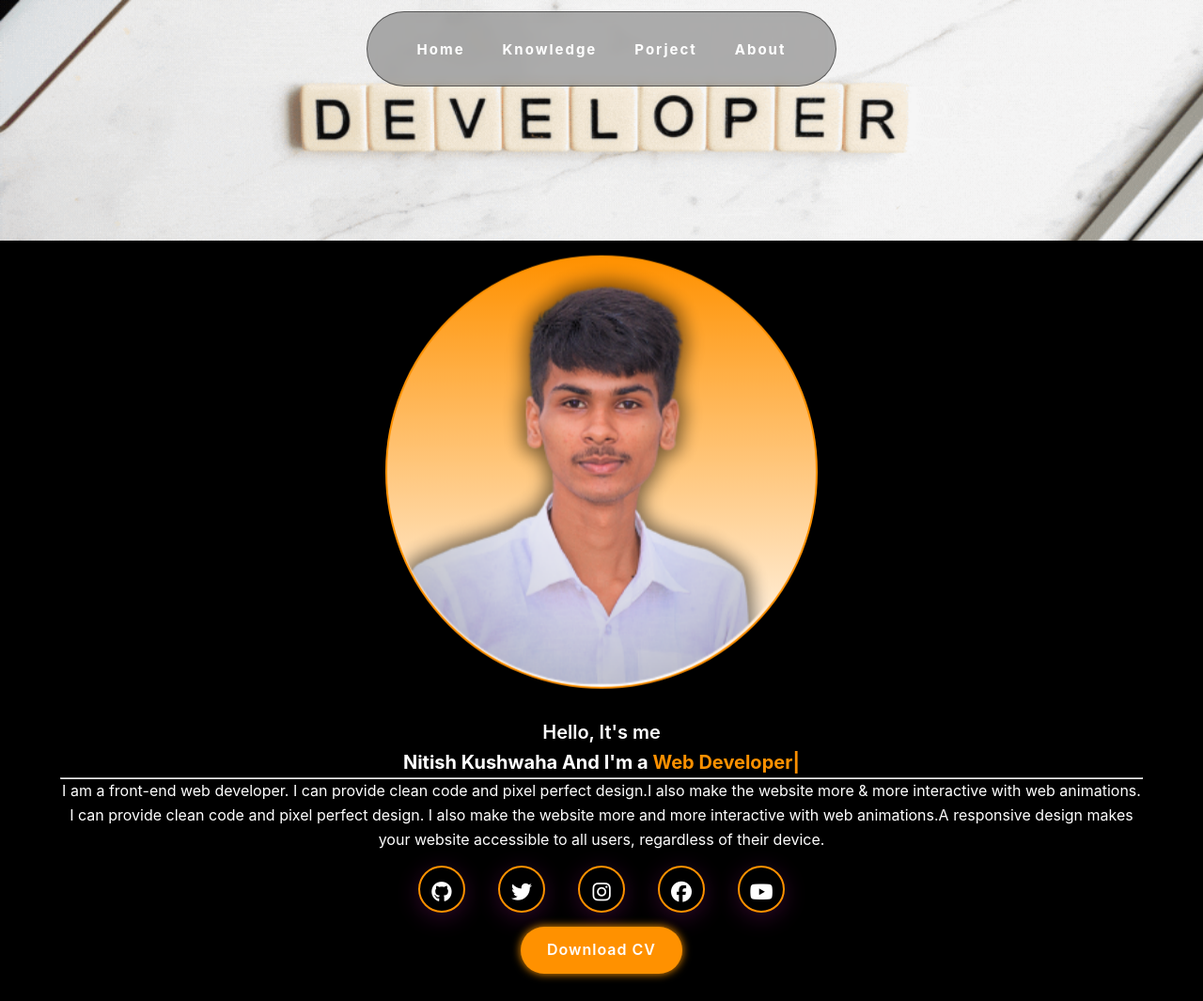
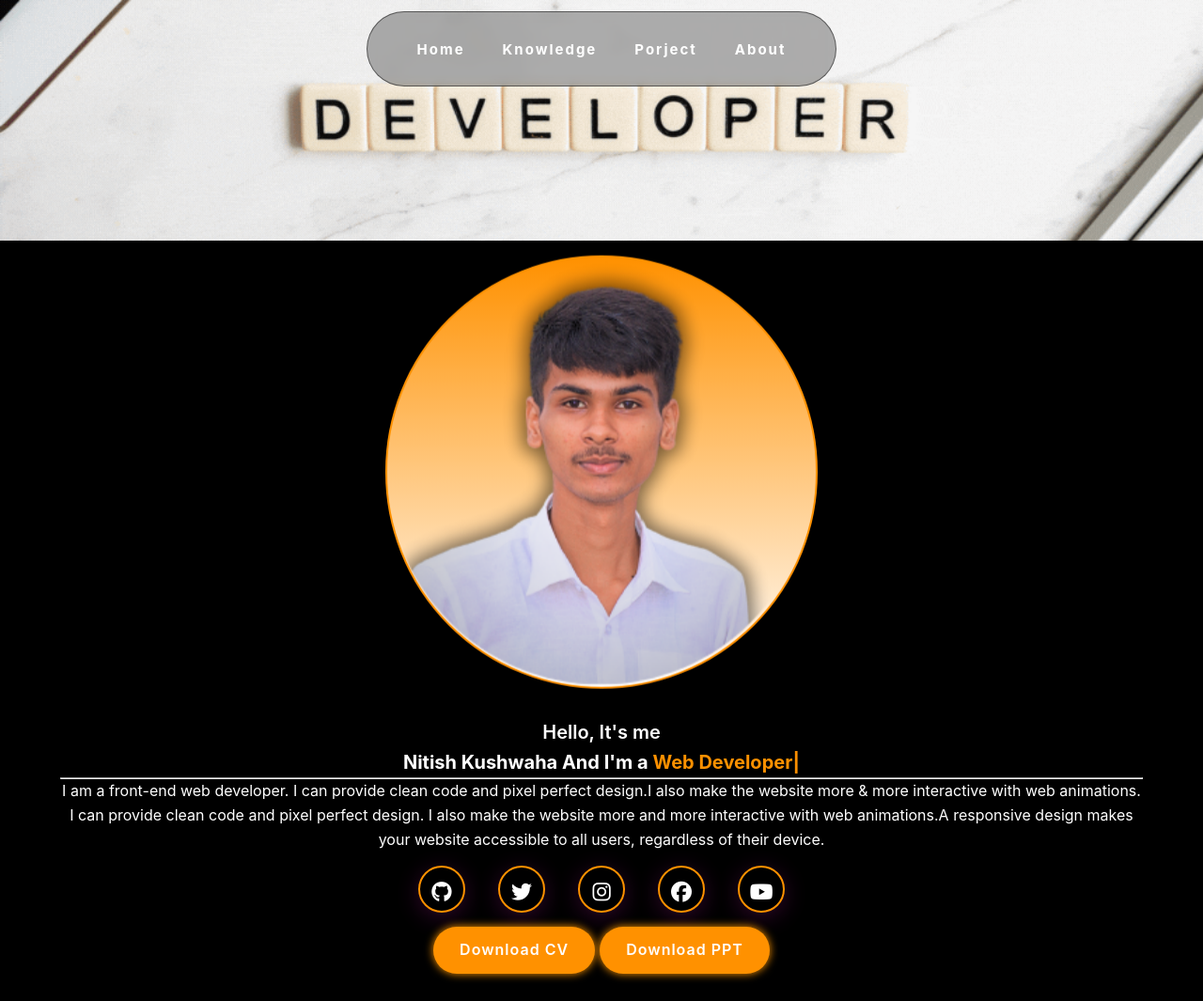
Before and after one commit to codewithnitish1/Home, a plain HTML site: page index.html in a window 1280 px wide. Shown: the whole page at 94% size. Drawn offline with nearby package versions, Linux system fonts and the light colour scheme.

Commit message:
Update index.html

```diff
--- a/index.html
+++ b/index.html
@@ -52,6 +52,7 @@
               <a href="https://www.youtube.com/@codewithnitish" style="--i:11"><i class="fa-brands fa-youtube"></i></a>
             </div>
             <a href="https://drive.google.com/file/d/1qDBxF4uuxpaO2cGq0YBN8Ah5Vlhzsvnd/view?usp=drive_link" class="btn">Download CV</a>
+             <a href="" class="btn">Download PPT</a>
           </div>
         </section>
         <!-- <section id="Knowledge">
```
